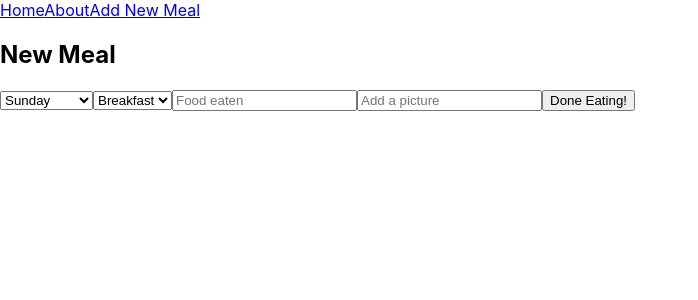
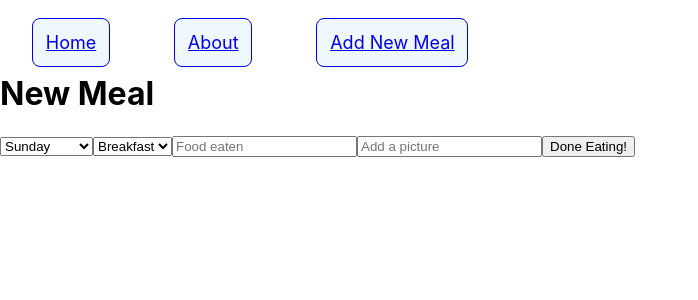
Before and after one commit to gsambora/new-phase-2-project, a React (Create React App) app: page /mealform in a window 1280 px wide. Shown: the top 300 px of the page, without its empty margins (0-698 px from the left). Built offline with nearby package versions, Linux system fonts and the light colour scheme; data requests are answered from the project's data file.

Commit message:
Styling and core deliverables

```diff
--- a/src/App.js
+++ b/src/App.js
@@ -33,7 +33,7 @@ function App() {
 
   return (
     <BrowserRouter>
-      <NavBar />
+      <NavBar className={"navBar"}/>
 
       <Routes>
         <Route path="/" element={<Home meals={meals}/>} />
--- a/src/components/MealForm.js
+++ b/src/components/MealForm.js
@@ -27,7 +27,7 @@ function MealForm({handleNewMeal}){
 
       return (
         <form className="mealinfo" onSubmit={handleSubmit}>
-          <h2>New Meal</h2>
+          <h1>New Meal</h1>
 
           <select name="day">
             <option>Sunday</option>
--- a/src/index.css
+++ b/src/index.css
@@ -33,3 +33,19 @@ code {
   justify-self: center;
   background-color:lavenderblush;
 }
+
+.navLink{
+  padding: 0.8rem;
+  border: solid 1px;
+  margin: 1rem 2rem;
+  justify-self: center;
+  background-color:aliceblue;
+  margin-top: 1rem;
+  border-radius: 8px;
+  font-size: large;
+}
+
+nav{
+  margin-top: 1rem;
+  padding-top: 1rem;
+}
```
